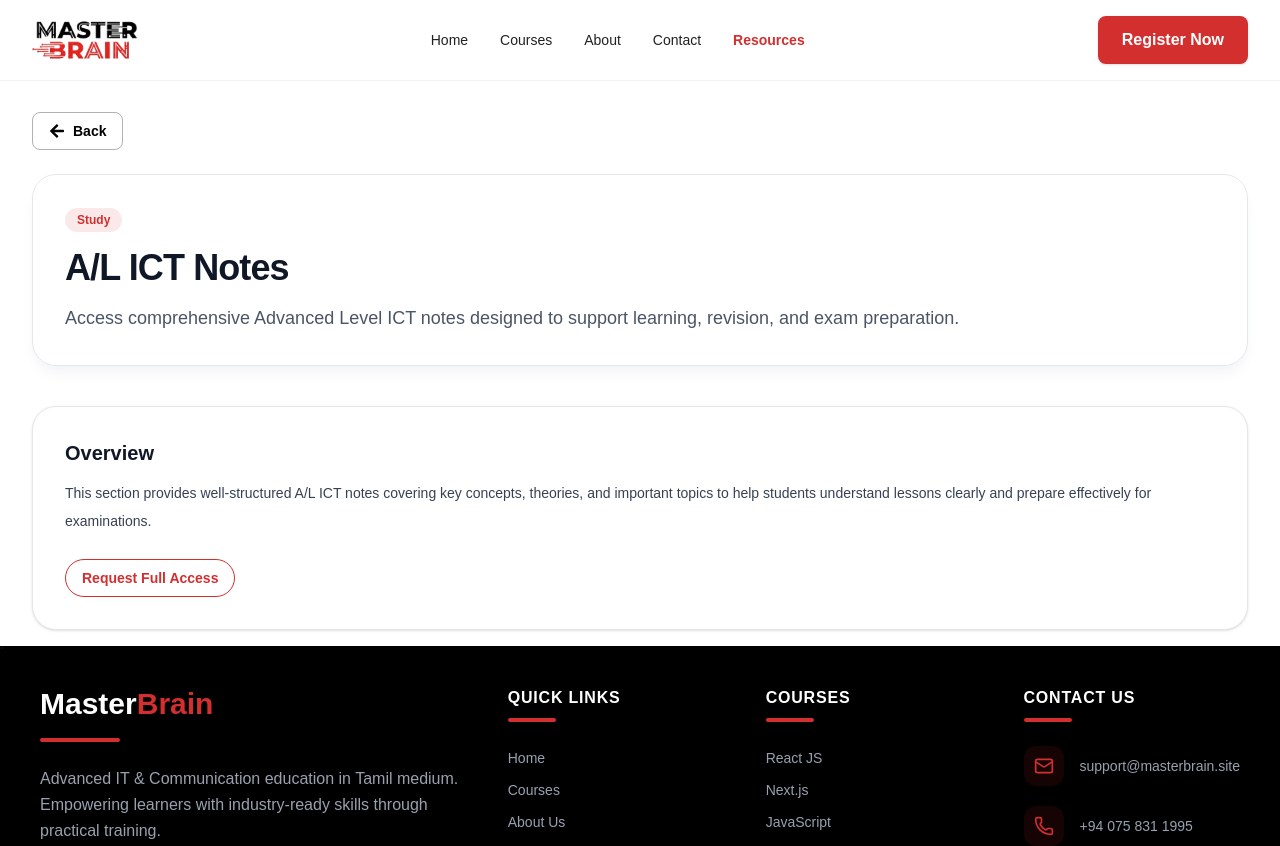
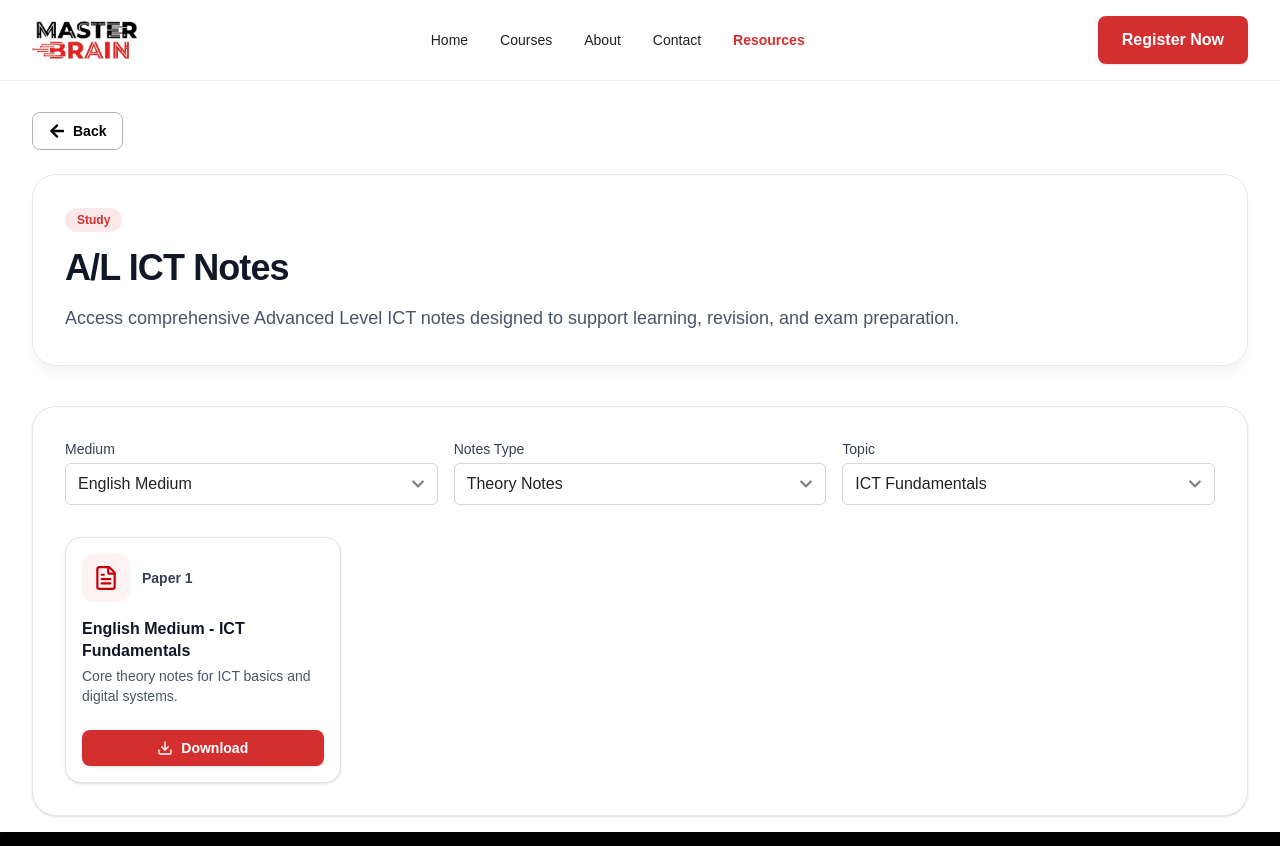
Before and after one commit to Vinonsan/MasterBrain-Learning-management-system, a Next.js app: page /resources/al-ict-notes in a window 1280 px wide. Shown: the top 846 px of the page. Built offline with nearby package versions, Linux system fonts and the light colour scheme.

Commit message:
feat(al-notes): build al notes ui for study material

```diff
--- a/src/app/(site)/resources/[slug]/page.tsx
+++ b/src/app/(site)/resources/[slug]/page.tsx
@@ -5,6 +5,7 @@ import { resourceItems } from "../_utils/resources.data";
 import Button from "@/src/components/base/Button";
 import { FaArrowLeft } from "react-icons/fa";
 import ExamPapersExplorer from "../_utils/components/ExamPapersExplorer";
+import ALNotesExplorer from "../_utils/components/ALNotesExplorer";
 
 const SITE_URL = "https://masterbrain.site";
 
@@ -93,6 +94,7 @@ export default async function ResourceDetailPage({ params }: Props) {
   };
 
   const isExamPaperPage = resource.slug === "al-ict-past-papers";
+  const isAlNotesPage = resource.slug === "al-ict-notes";
 
   return (
     <main className="px-8 py-4">
@@ -124,6 +126,8 @@ export default async function ResourceDetailPage({ params }: Props) {
 
         {isExamPaperPage ? (
           <ExamPapersExplorer />
+        ) : isAlNotesPage ? (
+          <ALNotesExplorer />
         ) : (
           <section className="mt-10 rounded-3xl border border-gray-200 bg-white p-6 shadow-sm md:p-8">
             <h2 className="text-xl font-semibold text-gray-900">Overview</h2>
--- /dev/null
+++ b/src/app/(site)/resources/_utils/components/ALNotesExplorer.tsx
@@ -0,0 +1,252 @@
+"use client";
+
+import { useState } from "react";
+import DownloadCard from "@/src/components/base/DownloadCard";
+import Select from "@/src/components/base/Select";
+
+type Medium = "English Medium" | "Tamil Medium";
+type NoteCategory = "theory" | "revision" | "unit";
+type NoteKey =
+  | "ict-fundamentals"
+  | "data-communication"
+  | "database"
+  | "programming"
+  | "web-development";
+
+type NoteItem = {
+  id: string;
+  medium: Medium;
+  category: NoteCategory;
+  noteKey: NoteKey;
+  title: string;
+  description: string;
+  driveFileId?: string;
+};
+
+const mediumOptions = [
+  { label: "English Medium", value: "English Medium" },
+  { label: "Tamil Medium", value: "Tamil Medium" },
+];
+
+const categoryOptions = [
+  { label: "Theory Notes", value: "theory" },
+  { label: "Revision Notes", value: "revision" },
+  { label: "Unit Notes", value: "unit" },
+];
+
+const noteOptionsByCategory: Record<NoteCategory, { label: string; value: NoteKey }[]> = {
+  theory: [
+    { label: "ICT Fundamentals", value: "ict-fundamentals" },
+    { label: "Data Communication", value: "data-communication" },
+    { label: "Database", value: "database" },
+  ],
+  revision: [
+    { label: "Programming", value: "programming" },
+    { label: "Web Development", value: "web-development" },
+  ],
+  unit: [
+    { label: "ICT Fundamentals", value: "ict-fundamentals" },
+    { label: "Programming", value: "programming" },
+  ],
+};
+
+const notes: NoteItem[] = [
+  {
+    id: "eng-theory-ict-fundamentals",
+    medium: "English Medium",
+    category: "theory",
+    noteKey: "ict-fundamentals",
+    title: "English Medium - ICT Fundamentals",
+    description: "Core theory notes for ICT basics and digital systems.",
+    driveFileId: "1ABCDEF1234567890",
+  },
+  {
+    id: "eng-theory-data-communication",
+    medium: "English Medium",
+    category: "theory",
+    noteKey: "data-communication",
+    title: "English Medium - Data Communication",
+    description: "Network models, transmission, and communication concepts.",
+    driveFileId: "1ABCDEF1234567890",
+  },
+  {
+    id: "eng-theory-database",
+    medium: "English Medium",
+    category: "theory",
+    noteKey: "database",
+    title: "English Medium - Database",
+    description: "DBMS, ER models, normalization, and SQL fundamentals.",
+    driveFileId: "1ABCDEF1234567890",
+  },
+  {
+    id: "eng-revision-programming",
+    medium: "English Medium",
+    category: "revision",
+    noteKey: "programming",
+    title: "English Medium - Programming Revision",
+    description: "Quick revision sheet for algorithms and programming logic.",
+    driveFileId: "1ABCDEF1234567890",
+  },
+  {
+    id: "eng-revision-web-development",
+    medium: "English Medium",
+    category: "revision",
+    noteKey: "web-development",
+    title: "English Medium - Web Development Revision",
+    description: "Revision notes for HTML, CSS, and client-side concepts.",
+    driveFileId: "1ABCDEF1234567890",
+  },
+  {
+    id: "eng-unit-ict-fundamentals",
+    medium: "English Medium",
+    category: "unit",
+    noteKey: "ict-fundamentals",
+    title: "English Medium - Unit Notes: ICT Fundamentals",
+    description: "Unit-wise learning notes with key definitions and examples.",
+    driveFileId: "1ABCDEF1234567890",
+  },
+  {
+    id: "eng-unit-programming",
+    medium: "English Medium",
+    category: "unit",
+    noteKey: "programming",
+    title: "English Medium - Unit Notes: Programming",
+    description: "Unit notes on control structures, arrays, and functions.",
+    driveFileId: "1ABCDEF1234567890",
+  },
+  {
+    id: "tam-theory-ict-fundamentals",
+    medium: "Tamil Medium",
+    category: "theory",
+    noteKey: "ict-fundamentals",
+    title: "Tamil Medium - ICT Fundamentals",
+    description: "Core theory notes for ICT basics and digital systems.",
+    driveFileId: "1ABCDEF1234567890",
+  },
+  {
+    id: "tam-theory-data-communication",
+    medium: "Tamil Medium",
+    category: "theory",
+    noteKey: "data-communication",
+    title: "Tamil Medium - Data Communication",
+    description: "Network models, transmission, and communication concepts.",
+    driveFileId: "1ABCDEF1234567890",
+  },
+  {
+    id: "tam-theory-database",
+    medium: "Tamil Medium",
+    category: "theory",
+    noteKey: "database",
+    title: "Tamil Medium - Database",
+    description: "DBMS, ER models, normalization, and SQL fundamentals.",
+    driveFileId: "1ABCDEF1234567890",
+  },
+  {
+    id: "tam-revision-programming",
+    medium: "Tamil Medium",
+    category: "revision",
+    noteKey: "programming",
+    title: "Tamil Medium - Programming Revision",
+    description: "Quick revision sheet for algorithms and programming logic.",
+    driveFileId: "1ABCDEF1234567890",
+  },
+  {
+    id: "tam-revision-web-development",
+    medium: "Tamil Medium",
+    category: "revision",
+    noteKey: "web-development",
+    title: "Tamil Medium - Web Development Revision",
+    description: "Revision notes for HTML, CSS, and client-side concepts.",
+    driveFileId: "1ABCDEF1234567890",
+  },
+  {
+    id: "tam-unit-ict-fundamentals",
+    medium: "Tamil Medium",
+    category: "unit",
+    noteKey: "ict-fundamentals",
+    title: "Tamil Medium - Unit Notes: ICT Fundamentals",
+    description: "Unit-wise learning notes with key definitions and examples.",
+    driveFileId: "1ABCDEF1234567890",
+  },
+  {
+    id: "tam-unit-programming",
+    medium: "Tamil Medium",
+    category: "unit",
+    noteKey: "programming",
+    title: "Tamil Medium - Unit Notes: Programming",
+    description: "Unit notes on control structures, arrays, and functions.",
+    driveFileId: "1ABCDEF1234567890",
+  },
+];
+
+const ALNotesExplorer = () => {
+  const [selectedMedium, setSelectedMedium] = useState<Medium>("English Medium");
+  const [selectedCategory, setSelectedCategory] = useState<NoteCategory>("theory");
+  const [selectedNote, setSelectedNote] = useState<NoteKey>("ict-fundamentals");
+
+  const currentNoteOptions = noteOptionsByCategory[selectedCategory];
+
+  const filteredNotes = notes.filter(
+    (note) =>
+      note.medium === selectedMedium &&
+      note.category === selectedCategory &&
+      note.noteKey === selectedNote
+  );
+
+  return (
+    <section className="mt-10 rounded-3xl border border-gray-200 bg-white p-6 shadow-sm md:p-8">
+      <div className="grid grid-cols-1 gap-4 md:grid-cols-3">
+        <Select
+          label="Medium"
+          options={mediumOptions}
+          labelKey="label"
+          valueKey="value"
+          value={selectedMedium}
+          onChange={(value) => setSelectedMedium(value as Medium)}
+        />
+
+        <Select
+          label="Notes Type"
+          options={categoryOptions}
+          labelKey="label"
+          valueKey="value"
+          value={selectedCategory}
+          onChange={(value) => {
+            const nextCategory = value as NoteCategory;
+            setSelectedCategory(nextCategory);
+            setSelectedNote(noteOptionsByCategory[nextCategory][0].value);
+          }}
+        />
+
+        <Select
+          label="Topic"
+          options={currentNoteOptions}
+          labelKey="label"
+          valueKey="value"
+          value={selectedNote}
+          onChange={(value) => setSelectedNote(value as NoteKey)}
+        />
+      </div>
+
+      <div className="mt-8 grid grid-cols-1 gap-4 md:grid-cols-4">
+        {filteredNotes.length === 0 ? (
+          <div className="col-span-full rounded-2xl border border-dashed border-gray-300 bg-gray-50 p-8 text-center text-sm text-gray-600">
+            No notes found for this selection.
+          </div>
+        ) : (
+          filteredNotes.map((note, index) => (
+            <DownloadCard
+              key={note.id}
+              paperNumber={index + 1}
+              title={note.title}
+              description={note.description}
+              driveFileId={note.driveFileId}
+            />
+          ))
+        )}
+      </div>
+    </section>
+  );
+};
+
+export default ALNotesExplorer;
--- a/src/app/(site)/resources/_utils/components/ExamPapersExplorer.tsx
+++ b/src/app/(site)/resources/_utils/components/ExamPapersExplorer.tsx
@@ -162,7 +162,7 @@ const papers: PaperItem[] = [
   },
 ];
 
-export default function ExamPapersExplorer() {
+const ExamPapersExplorer = () => {
   const [selectedMedium, setSelectedMedium] = useState<Medium>("English Medium");
   const [selectedCategory, setSelectedCategory] = useState<PaperCategory>("term");
   const [selectedPaper, setSelectedPaper] = useState<PaperKey>("term-1");
@@ -232,3 +232,5 @@ export default function ExamPapersExplorer() {
     </section>
   );
 }
+
+export default ExamPapersExplorer;
--- a/src/app/(site)/resources/_utils/components/ResourceBase.tsx
+++ b/src/app/(site)/resources/_utils/components/ResourceBase.tsx
@@ -1,13 +1,11 @@
 import Link from "next/link";
 import SectionHeading from "@/src/components/layouts/SectionHeading";
 import { resourceItems } from "../resources.data";
-import { FaArrowRight } from "react-icons/fa";
 
 const ResourceBase = () => {
   return (
-    <section className="relative overflow-hidden bg-linear-to-b from-gray-50 via-white to-white py-16">
+    <section className="py-4">
 
-      <div className="mx-auto max-w-7xl px-6">
 
         <SectionHeading
           title="Learning Resources"
@@ -36,29 +34,11 @@ const ResourceBase = () => {
                 {item.description}
               </p>
 
-              <div className="mt-6 flex items-center justify-between">
-
-                <span className="text-sm font-semibold text-primary">
-                  View Resource
-                </span>
-
-                <span className="flex h-6 w-6 items-center justify-center rounded-full bg-primary/10 text-primary transition group-hover:translate-x-1">
-                  <FaArrowRight className="h-3 w-3" />
-                </span>
-
-              </div>
-
-
-              <div className="pointer-events-none absolute inset-0 rounded-3xl opacity-0 transition group-hover:opacity-100">
-                <div className="absolute inset-0 rounded-3xl bg-linear-to-r from-primary/10 via-transparent to-primary/10" />
-              </div>
-
             </Link>
           ))}
 
         </div>
 
-      </div>
     </section>
   );
 }
--- a/src/app/(site)/resources/_utils/resources.data.ts
+++ b/src/app/(site)/resources/_utils/resources.data.ts
@@ -9,9 +9,9 @@ export type ResourceItem = {
 export const resourceItems: ResourceItem[] = [
   {
     slug: "al-ict-past-papers",
-    title: "A/L ICT Past Papers",
+    title: "A/L ICT Exam Papers",
     description:
-      "Download curated past papers with marking schemes to prepare for exams with confidence.",
+      "Download curated exam papers with marking schemes to prepare for exams with confidence.",
     tag: "Exam Prep",
     content:
       "This section can include year-wise papers, marking schemes, and topic indexing for faster revision.",
```
